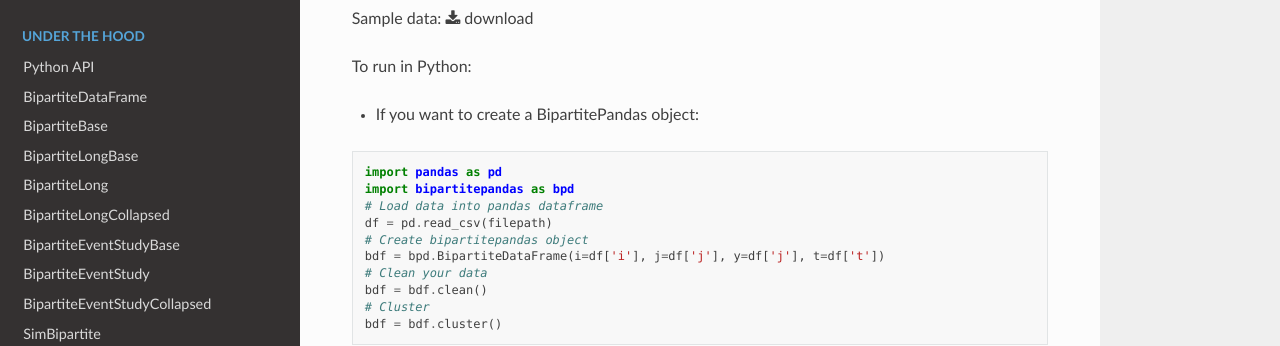
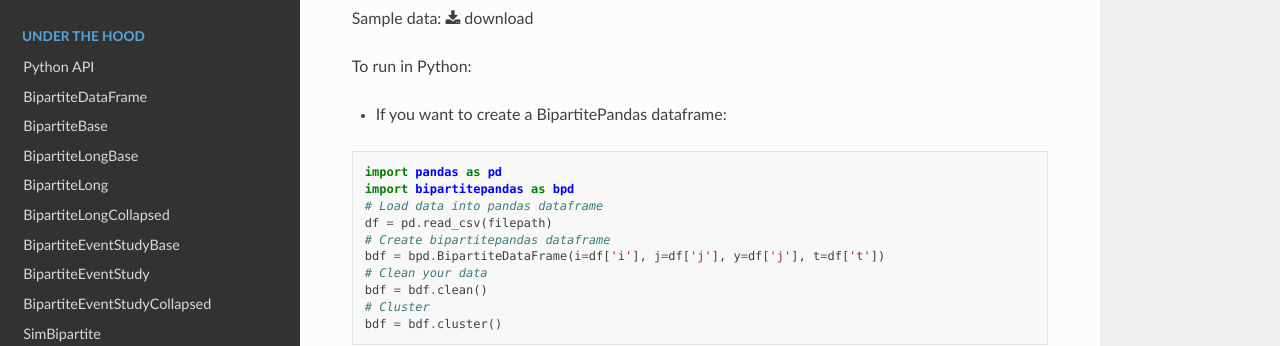
Before and after one commit to tlamadon/bipartitepandas, a Sphinx documentation site: the page built from docs/source/doc-python.rst, in a window 1280 px wide and 964 px high. Shown: the part 382-728 px from the top of the window. Built offline with Sphinx 7.4.7 and the Read the Docs theme 2.0.0, drawn with Linux system fonts in a browser that asks for light colours; pages that are not in the unit, such as notebooks, are missing from menus.

Commit message:
Update documentation

```diff
--- a/docs/source/doc-python.rst
+++ b/docs/source/doc-python.rst
@@ -13,7 +13,7 @@
 
 To run in Python:
 
-- If you want to create a BipartitePandas object:
+- If you want to create a BipartitePandas dataframe:
 
 .. code-block:: python
 
@@ -21,7 +21,7 @@
    import bipartitepandas as bpd
    # Load data into pandas dataframe
    df = pd.read_csv(filepath)
-   # Create bipartitepandas object
+   # Create bipartitepandas dataframe
    bdf = bpd.BipartiteDataFrame(i=df['i'], j=df['j'], y=df['j'], t=df['t'])
    # Clean your data
    bdf = bdf.clean()
```
